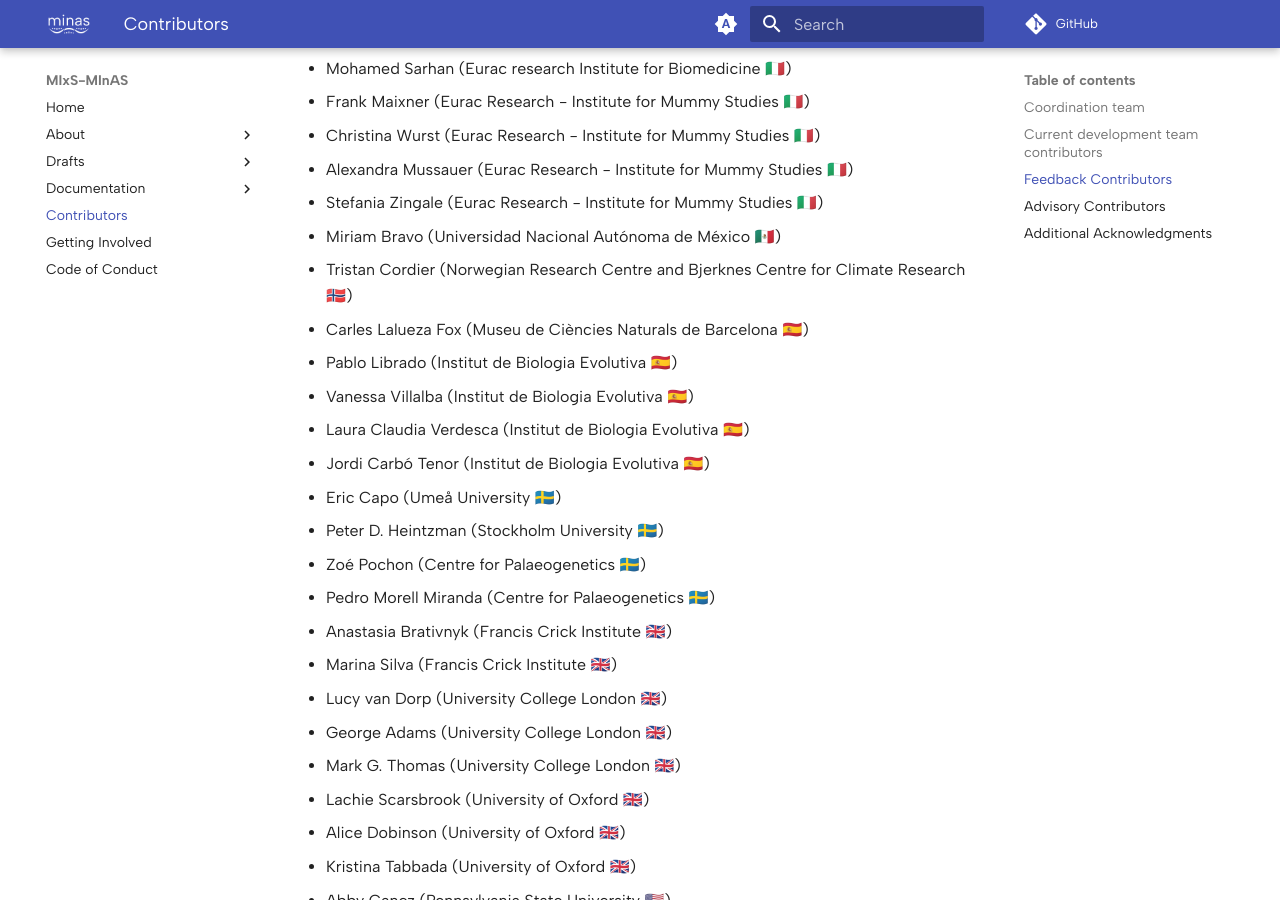
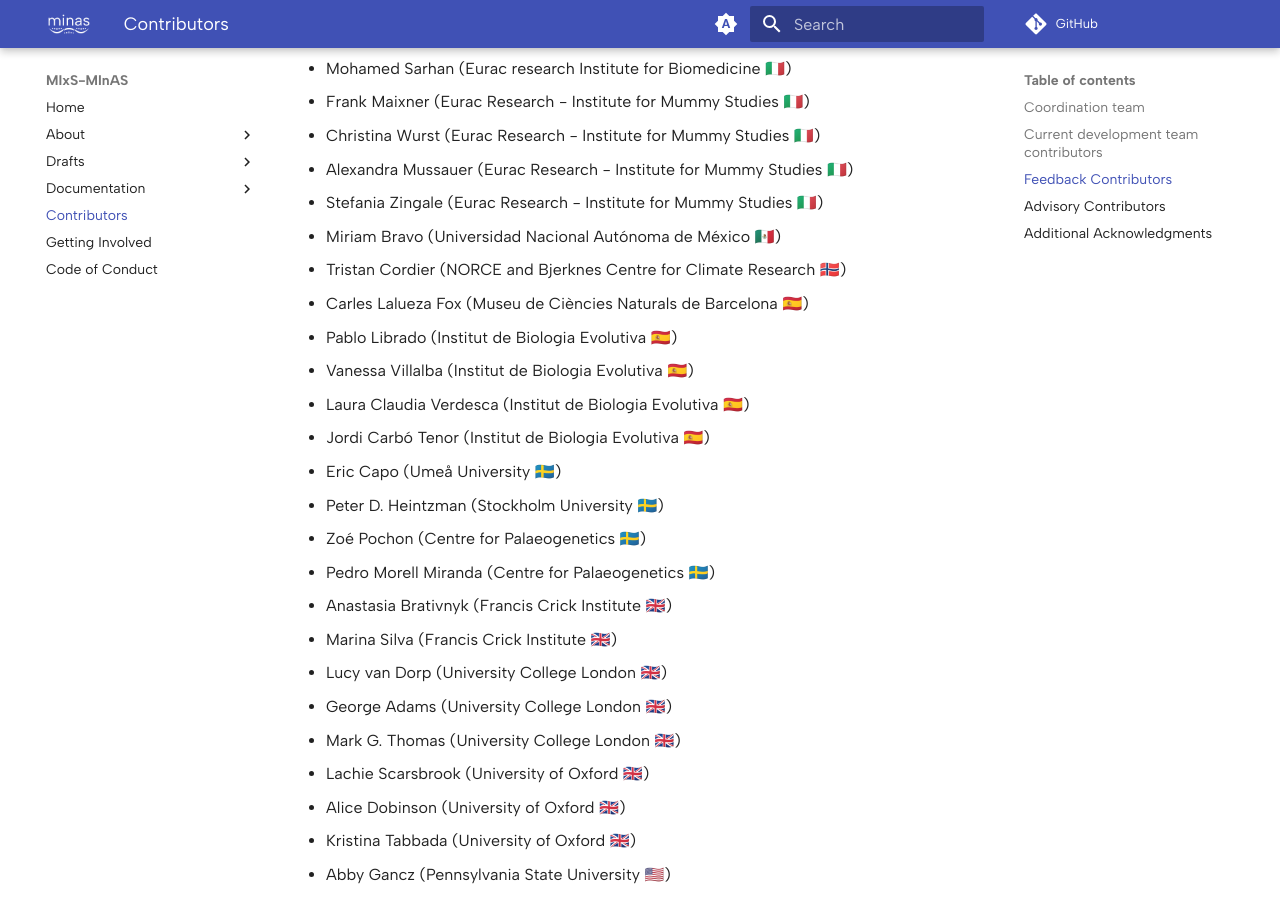
Before and after one commit to MIxS-MInAS/MIxS-MInAS.github.io, an MkDocs documentation site: the page built from docs/contributors.md, in a window 1280 px wide and 900 px high, scrolled down 2590 px. Built offline with MkDocs 1.6.1 and Material for MkDocs 9.7.7, drawn with Linux system fonts in a browser that asks for light colours; comment, search, counter and statistics services are not loaded.

Commit message:
Shorten Tristan's affiliation

```diff
--- a/docs/contributors.md
+++ b/docs/contributors.md
@@ -81,7 +81,7 @@ Previously:
 - Alexandra Mussauer (Eurac Research - Institute for Mummy Studies 🇮🇹)
 - Stefania Zingale (Eurac Research - Institute for Mummy Studies 🇮🇹)
 - Miriam Bravo (Universidad Nacional Autónoma de México 🇲🇽)
-- Tristan Cordier (Norwegian Research Centre and Bjerknes Centre for Climate Research 🇳🇴)
+- Tristan Cordier (NORCE and Bjerknes Centre for Climate Research 🇳🇴)
 - Carles Lalueza Fox (Museu de Ciències Naturals de Barcelona 🇪🇸)
 - Pablo Librado (Institut de Biologia Evolutiva 🇪🇸)
 - Vanessa Villalba (Institut de Biologia Evolutiva 🇪🇸)
```
